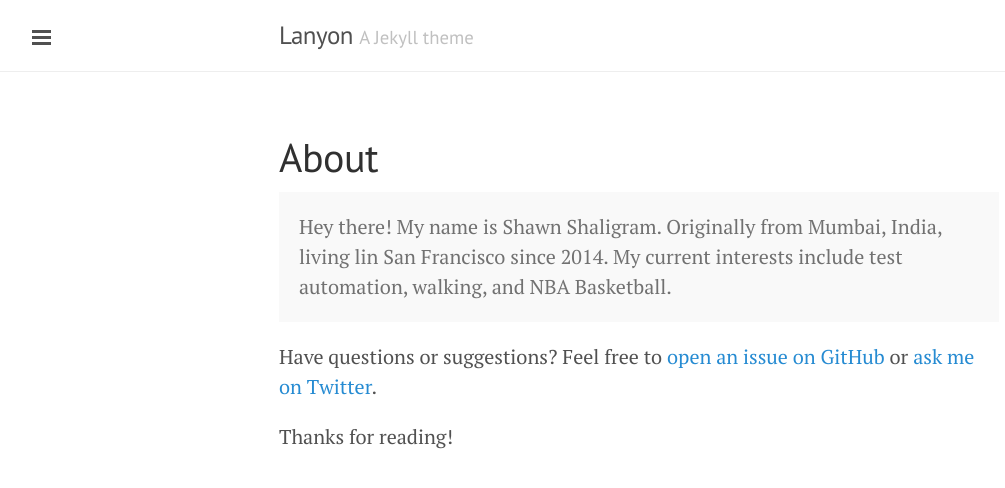
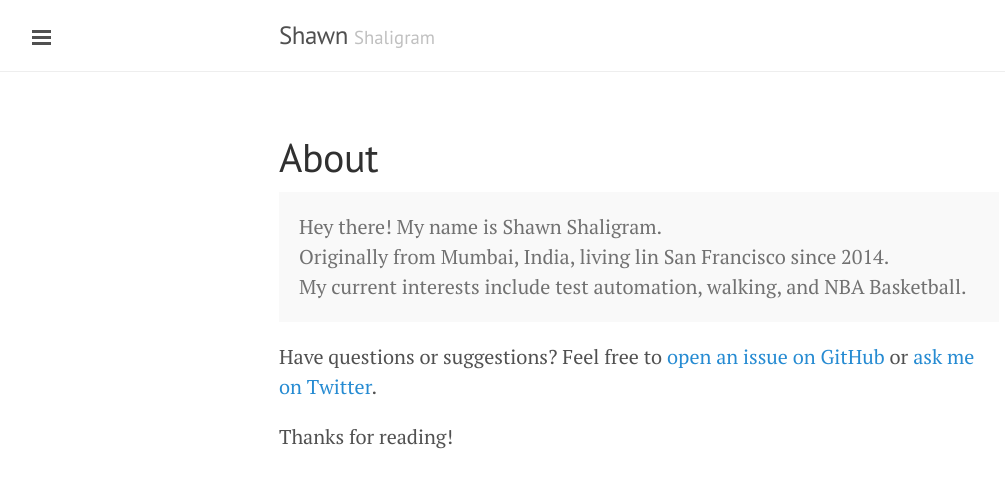
Before and after one commit to shaligramk/shaligramk.github.io, a Jekyll site: the page built from about.md, in a window 1280 px wide. Shown: the top 488 px of the page, without its empty margins (1-1006 px from the left). Built offline with Jekyll 4.4.1, drawn with Linux system fonts in a browser that asks for light colours; Markdown is read by kramdown in place of the engine named in the settings.

```diff
--- a/_config.yml
+++ b/_config.yml
@@ -6,19 +6,16 @@ pygments:         true
 permalink:        pretty
 
 # Setup
-title:            Lanyon
-tagline:          'A Jekyll theme'
-description:      'A reserved <a href="http://jekyllrb.com" target="_blank">Jekyll</a> theme that places the utmost gravity on content with a hidden drawer. Made by <a href="https://twitter.com/mdo" target="_blank">@mdo</a>.'
-url:              http://lanyon.getpoole.com
+title:            Shawn
+tagline:          'Shaligram'
+description:      'Personal Blog on QA Automation'
+url:              http://shaligramk.github.io
 
 author:
-  name:           'Mark Otto'
-  url:            https://twitter.com/mdo
+  name:           'Shawn Shaligram'
+  url:            https://twitter.com/shaligramk
 
 paginate:         5
 
 # Custom vars
 version:          2.0.0
-
-github:
-  repo:           https://github.com/poole/lanyon
--- a/about.md
+++ b/about.md
@@ -4,8 +4,8 @@ title: About
 ---
 
 <p class="message">
-  Hey there! My name is Shawn Shaligram.
-  Originally from Mumbai, India, living lin San Francisco since 2014.
+  Hey there! My name is Shawn Shaligram. <br/>
+  Originally from Mumbai, India, living lin San Francisco since 2014.  <br/>
   My current interests include test automation, walking, and NBA Basketball.
 </p>
 
```
